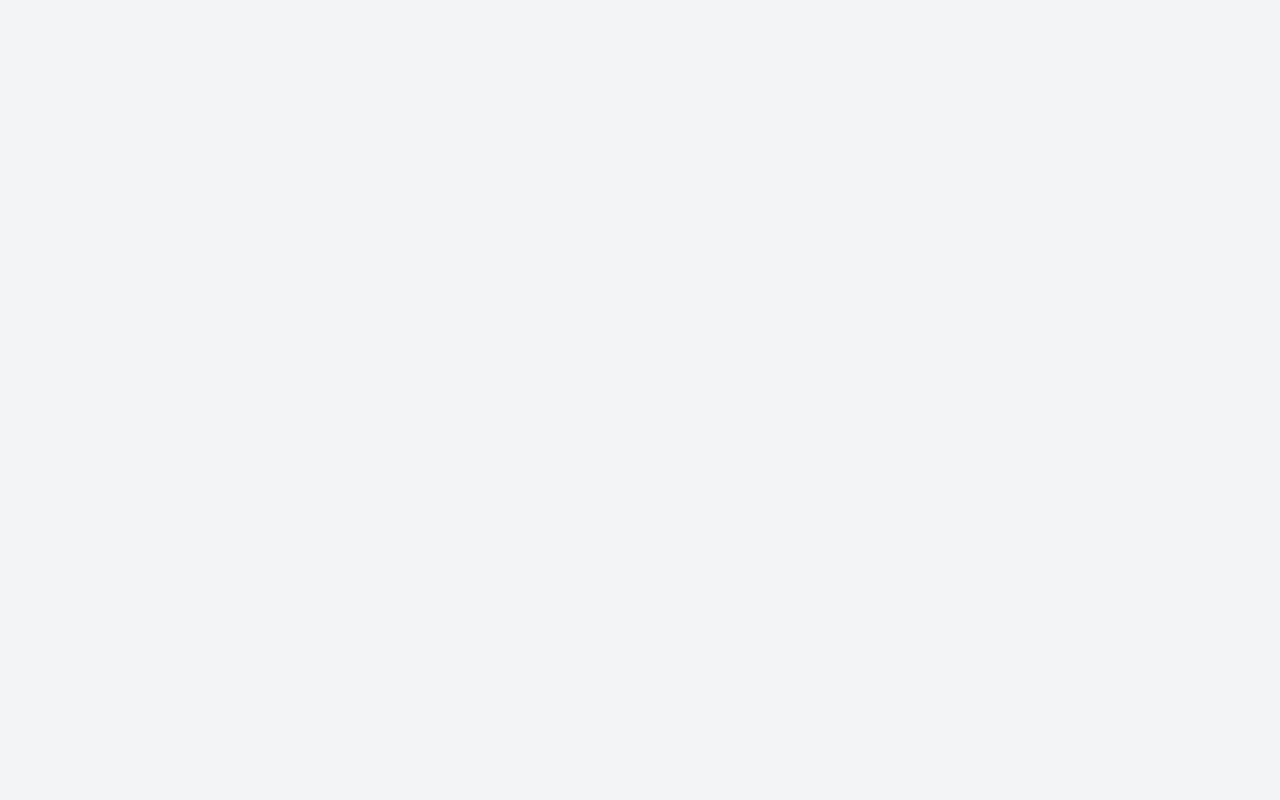
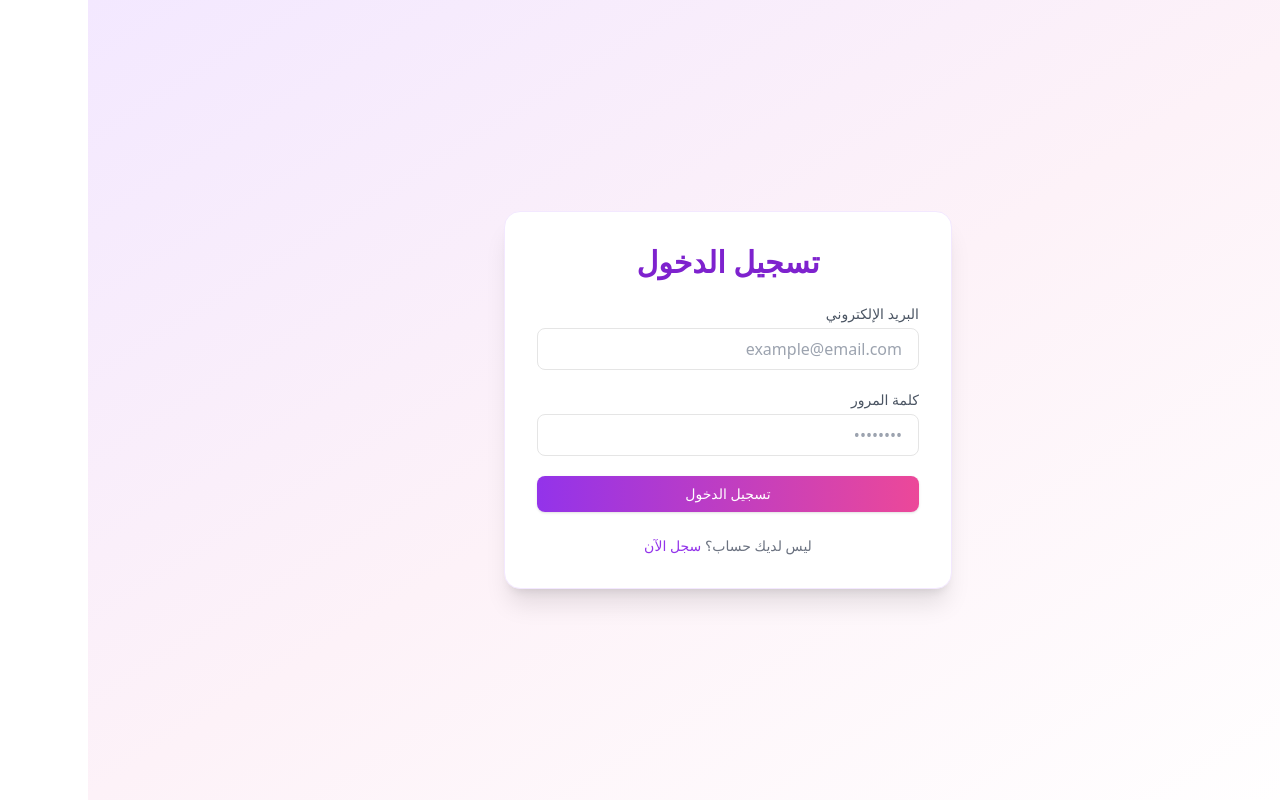
Before and after one commit to RashadHussein/Sarehny, a React (Vite) app: page /login in a window 1280 px wide. Before the commit this address had no page. Built offline with nearby package versions, Linux system fonts and the light colour scheme.

Commit message:
add login form ui

```diff
--- a/src/App.jsx
+++ b/src/App.jsx
@@ -1,6 +1,8 @@
 import { BrowserRouter as Router, Routes, Route } from 'react-router-dom'
 import Home from './pages/Home'
 import About from './pages/About'
+import LoginForm from './components/LoginForm'
+
 
 function App() {
   return (
@@ -9,6 +11,7 @@ function App() {
         <Routes>
           <Route path="/" element={<Home />} />
           <Route path="/about" element={<About />} />
+          <Route path="/login" element={<LoginForm />} />
         </Routes>
       </div>
     </Router>
--- /dev/null
+++ b/src/components/LoginForm.jsx
@@ -0,0 +1,103 @@
+import { useState } from "react"
+import { Button } from "./ui/button"
+
+const LoginForm = () => {
+  const [email, setEmail] = useState("")
+  const [password, setPassword] = useState("")
+
+  const handleSubmit = (e) => {
+    e.preventDefault()
+    console.log("Email:", email, "Password:", password)
+  }
+
+  return (
+    <div className="flex items-center justify-center min-h-screen bg-gradient-to-br from-purple-100 via-pink-50 to-white">
+      <div className="w-full max-w-md bg-white rounded-2xl shadow-xl p-8 border border-purple-100">
+        {/* Title */}
+        <h2 className="text-3xl font-bold text-purple-700 text-center mb-6">
+          تسجيل الدخول
+        </h2>
+
+        {/* Hidden fake inputs to trick browser autofill */}
+        <input
+          type="text"
+          name="fakeuser"
+          autoComplete="username"
+          style={{ display: "none" }}
+        />
+        <input
+          type="password"
+          name="fakepass"
+          autoComplete="new-password"
+          style={{ display: "none" }}
+        />
+
+        {/* Form */}
+        <form autoComplete="off" onSubmit={handleSubmit} className="space-y-5">
+          {/* Email */}
+          <div>
+            <label
+              htmlFor="userEmail"
+              className="block text-sm font-medium text-gray-600 mb-1"
+            >
+              البريد الإلكتروني
+            </label>
+            <input
+              id="userEmail"
+              name="userEmail"
+              type="email"
+              autoComplete="off"
+              value={email}
+              onChange={(e) => setEmail(e.target.value)}
+              placeholder="example@email.com"
+              className="w-full px-4 py-2 border rounded-lg focus:ring-2 focus:ring-purple-500 focus:outline-none text-gray-700"
+              required
+            />
+          </div>
+
+          {/* Password */}
+          <div>
+            <label
+              htmlFor="userPass"
+              className="block text-sm font-medium text-gray-600 mb-1"
+            >
+              كلمة المرور
+            </label>
+            <input
+              id="userPass"
+              name="userPass"
+              type="password"
+              autoComplete="new-password"
+              value={password}
+              onChange={(e) => setPassword(e.target.value)}
+              placeholder="••••••••"
+              className="w-full px-4 py-2 border rounded-lg focus:ring-2 focus:ring-pink-400 focus:outline-none text-gray-700"
+              required
+            />
+          </div>
+
+          {/* Submit */}
+          <Button
+            type="submit"
+            className="w-full bg-gradient-to-r from-purple-600 to-pink-500 hover:from-purple-700 hover:to-pink-600 text-white font-medium py-2 rounded-lg transition"
+          >
+            تسجيل الدخول
+          </Button>
+        </form>
+
+        {/* Extra Links */}
+        <p className="text-center text-sm text-gray-500 mt-6">
+          ليس لديك حساب؟{" "}
+          <a
+            href="/register"
+            className="text-purple-600 hover:underline font-medium"
+          >
+            سجل الآن
+          </a>
+        </p>
+      </div>
+    </div>
+  )
+}
+
+export default LoginForm
--- a/src/components/Navigation.jsx
+++ b/src/components/Navigation.jsx
@@ -1,12 +1,22 @@
 import { navIcons, navigation } from '../constants'
 import MobileNavigation from './MobileNavigatin'
+import { Button } from './ui/button'
+import { useNavigate } from 'react-router-dom'
 
 const Navigation = () => {
+
+  const navigate = useNavigate()
+  const handleLogin = () => {
+    navigate("/login")
+  }
   return (
     <nav className="p-8 container mx-auto flex justify-between items-center">
       {/* Logo */}
       <div className="flex items-center">
         <span className="text-2xl font-bold text-gray-800">LOGO</span>
+      </div>
+      <div className="flex items-center gap-2 ">
+        <Button onClick={handleLogin} variant="outline" className="text-sm"> التسجيل </Button>
       </div>
 
       {/* Desktop Navigation - Navigation Links */}
```
